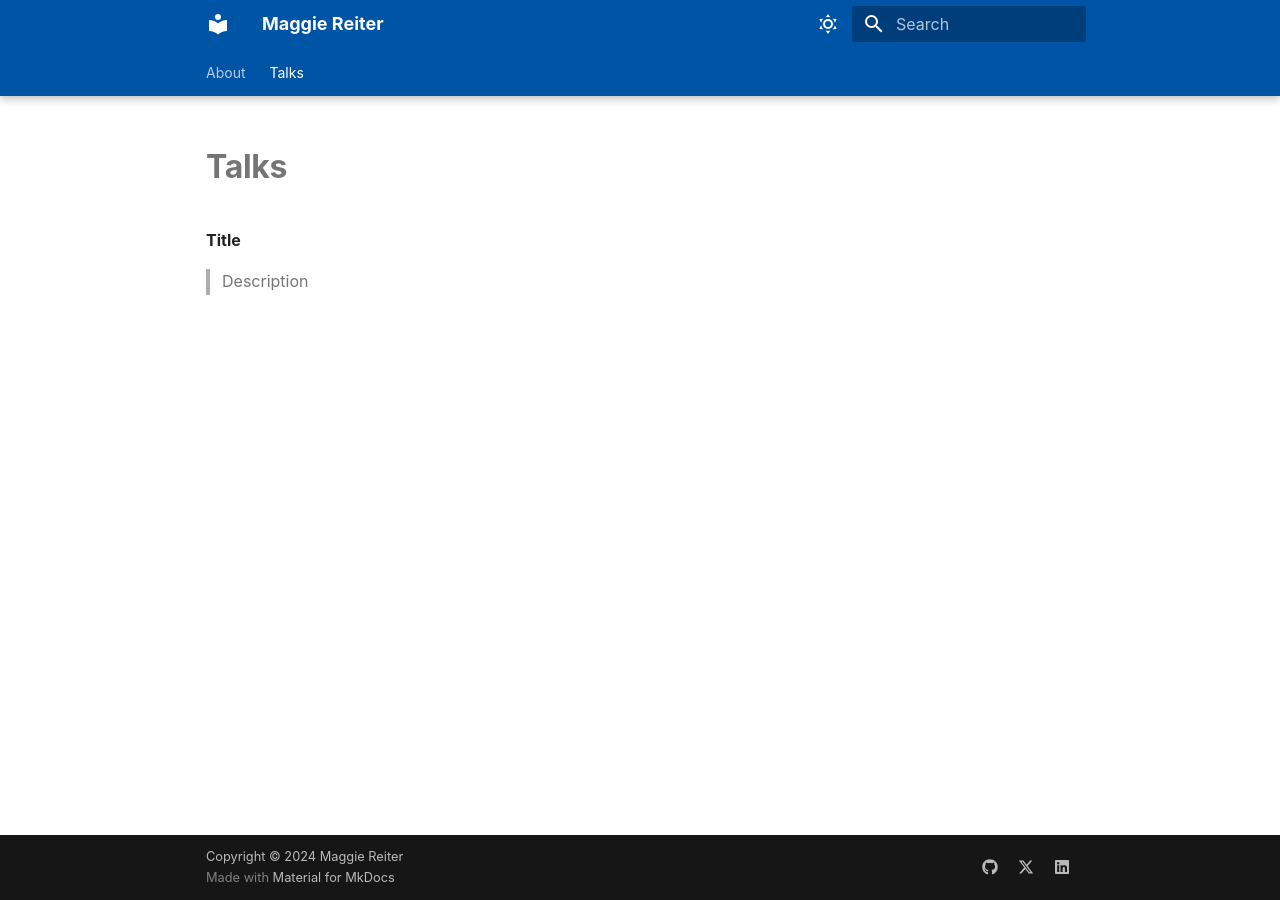
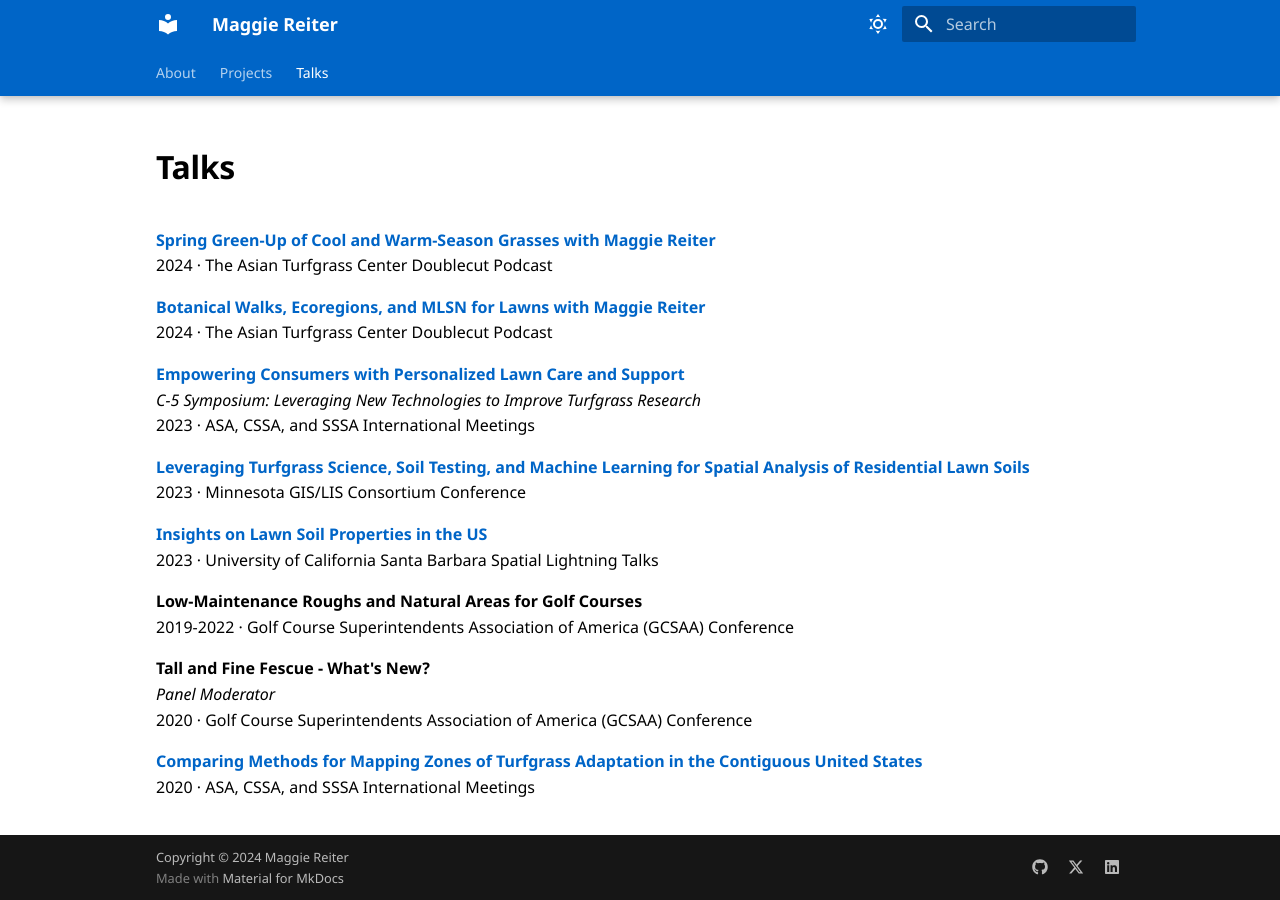
Before and after one commit to maggie-reiter/maggie_site, an MkDocs documentation site: the page built from docs/talks.md, in a window 1280 px wide. Built offline with MkDocs 1.6.1 and Material for MkDocs 9.7.7, drawn with Linux system fonts in a browser that asks for light colours; some web fonts are replaced.

Commit message:
Add talks

```diff
--- a/docs/stylesheets/extra.css
+++ b/docs/stylesheets/extra.css
@@ -1,7 +1,18 @@
 .md-grid {
-    max-width: 900px;
+    max-width: 1000px;
   }
 
 :root {
---md-primary-fg-color:        #0054A6;
+    --md-primary-fg-color: #0065C7;
+    --md-default-fg-color: #000000;
+    --md-accent-fg-color: #0054A6;
 }
+
+/* Dark mode */
+[data-md-color-scheme="slate"] {
+    --md-default-fg-color: #D9DBDA;
+}
+
+h1 {
+  color: var(--md-default-fg-color) !important;
+}
--- a/docs/talks.md
+++ b/docs/talks.md
@@ -6,5 +6,28 @@ hide:
 ---
 # **Talks**
 
-**Title**
-> Description
+[**Spring Green-Up of Cool and Warm-Season Grasses with Maggie Reiter**](https://doublecut.asianturfgrass.com/episodes/spring-green-up-of-cool-and-warm-season-grasses-with-maggie-reiter)
+2024 · The Asian Turfgrass Center Doublecut Podcast
+
+[**Botanical Walks, Ecoregions, and MLSN for Lawns with Maggie Reiter**](https://doublecut.asianturfgrass.com/episodes/botanical-walks-ecoregions-and-mlsn-for-lawns-with-maggie-reiter)
+2024 · The Asian Turfgrass Center Doublecut Podcast
+
+[**Empowering Consumers with Personalized Lawn Care and Support**](https://scisoc.confex.com/scisoc/2023am/meetingapp.cgi/Paper/150302)
+*C-5 Symposium: Leveraging New Technologies to Improve Turfgrass Research*
+2023 · ASA, CSSA, and SSSA International Meetings
+
+[**Leveraging Turfgrass Science, Soil Testing, and Machine Learning for Spatial Analysis of Residential Lawn Soils**](https://www.mngislis.org/page/2023-agenda)
+2023 · Minnesota GIS/LIS Consortium Conference
+
+[**Insights on Lawn Soil Properties in the US**](https://www.youtube.com/watch?v=NZ8RKBJWCJg)
+2023 · University of California Santa Barbara Spatial Lightning Talks
+
+**Low-Maintenance Roughs and Natural Areas for Golf Courses**
+2019-2022 · Golf Course Superintendents Association of America (GCSAA) Conference
+
+**Tall and Fine Fescue - What's New?**
+*Panel Moderator*
+2020 · Golf Course Superintendents Association of America (GCSAA) Conference
+
+[**Comparing Methods for Mapping Zones of Turfgrass Adaptation in the Contiguous United States**](https://scisoc.confex.com/scisoc/2020am/meetingapp.cgi/Paper/127616)
+2020 · ASA, CSSA, and SSSA International Meetings
--- a/mkdocs.yml
+++ b/mkdocs.yml
@@ -15,24 +15,26 @@ theme:
     - navigation.tracking
   palette:
     - media: "(prefers-color-scheme: light)"
-      scheme: default
-      accent: indigo
+      scheme: custom
+      accent: custom
       primary: custom
       toggle:
         icon: material/weather-sunny
         name: Switch to dark mode
     - media: "(prefers-color-scheme: dark)"
       scheme: slate
-      accent: indigo
+      accent: custom
       primary: custom
       toggle:
         icon: material/weather-night
         name: Switch to light mode
   font:
-    text: B612
+    text: Noto Sans
+    code: Roboto Mono
   nav:
   - Home: index.md
   - Talks: talks.md
+  - Projects: projects.md
 extra:
   analytics:
     provider: google
```
Also changed, not shown: docs/index.md (+2 -2 lines), docs/projects.md (added, +7 -0 lines).
